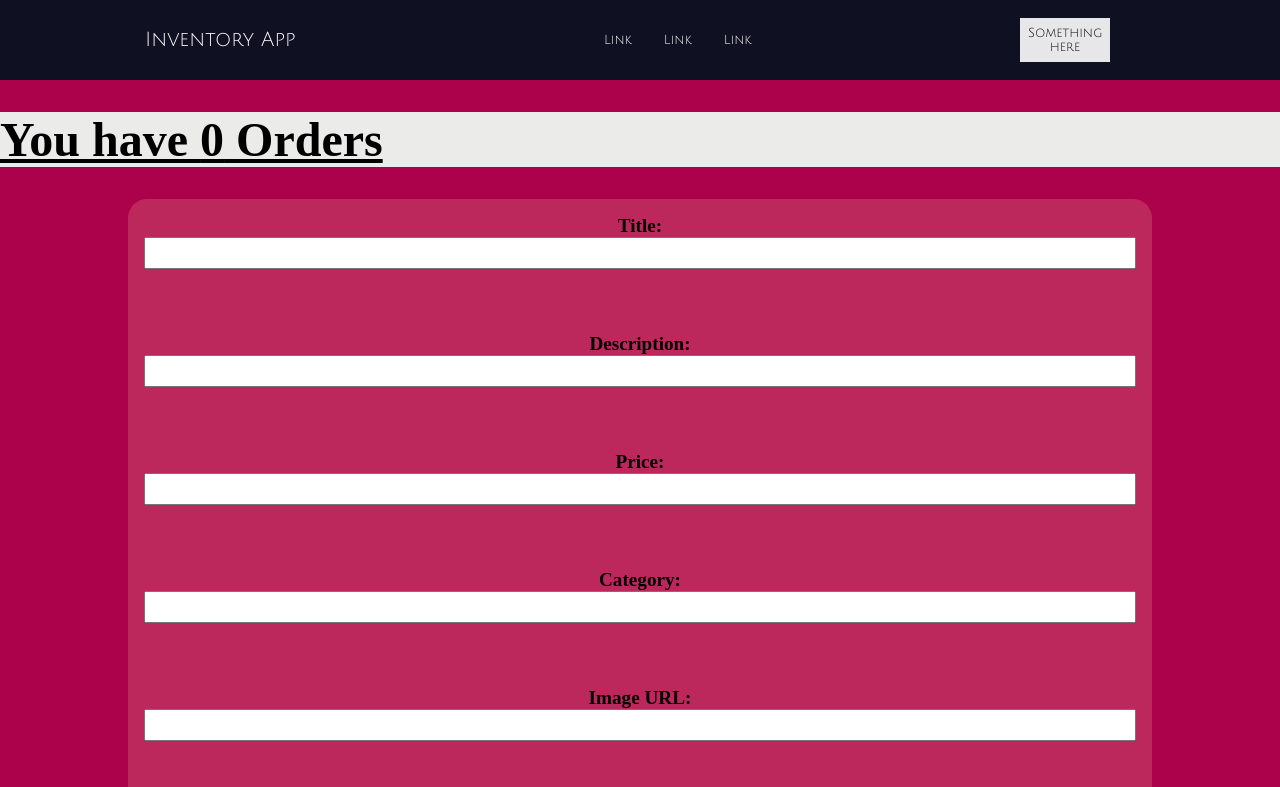
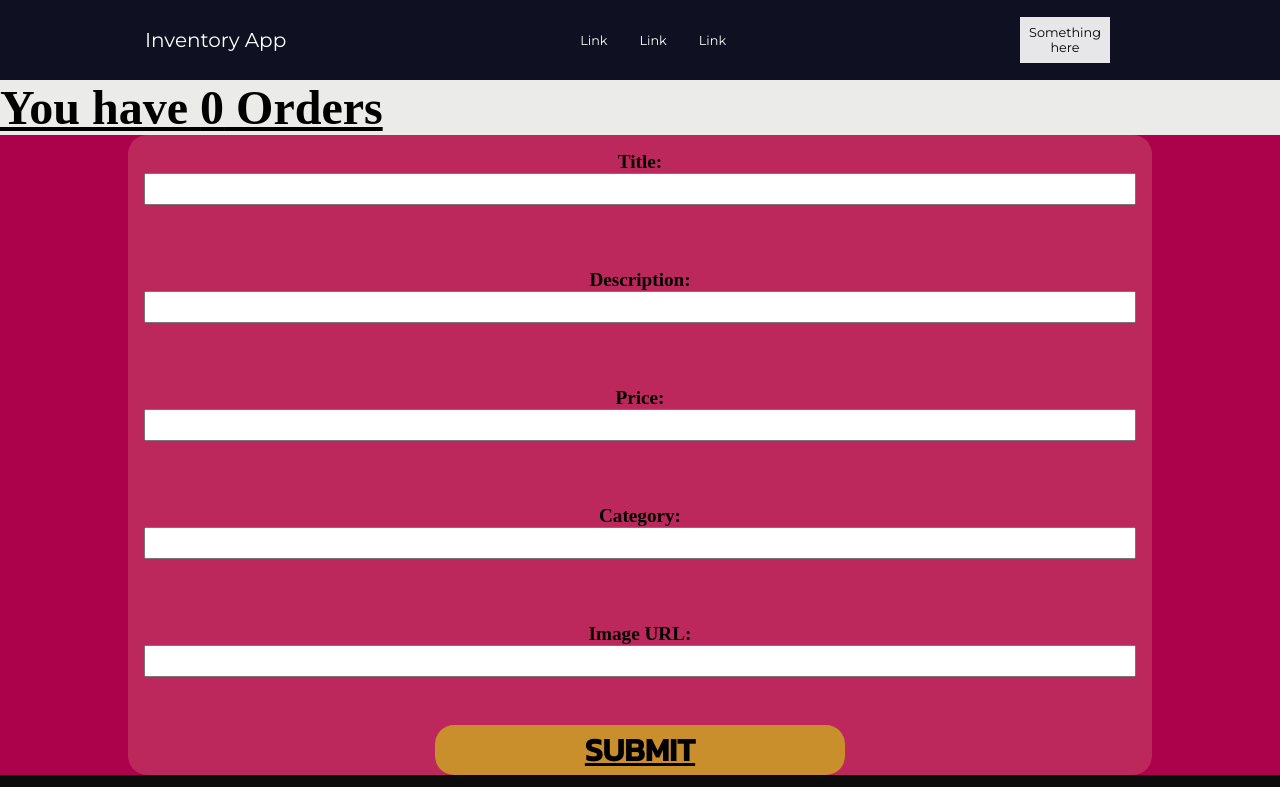
Before and after one commit to MultiverseRDGH/inventory-app, a React (Create React App) app in the folder public/react-app/: page /items/new in a window 1280 px wide. Shown: the top 787 px of the page. Built offline with nearby package versions, Linux system fonts and the light colour scheme; a web font is replaced by a local one.

Commit message:
Added general styles & font to body

```diff
--- a/public/react-app/src/App.css
+++ b/public/react-app/src/App.css
@@ -1,38 +1,8 @@
-.App {
-  text-align: center;
+@import url('https://fonts.googleapis.com/css2?family=Montserrat:wght@100;200;300;400;500;600;700;800;900&display=swap');
+
+* {
+  box-sizing: border-box;
+  margin: 0;
+  padding: 0;
+  font-family: 'Montserrat', sans-serif;
 }
-
-.App-logo {
-  height: 40vmin;
-  pointer-events: none;
-}
-
-@media (prefers-reduced-motion: no-preference) {
-  .App-logo {
-    animation: App-logo-spin infinite 20s linear;
-  }
-}
-
-.App-header {
-  background-color: #282c34;
-  min-height: 100vh;
-  display: flex;
-  flex-direction: column;
-  align-items: center;
-  justify-content: center;
-  font-size: calc(10px + 2vmin);
-  color: white;
-}
-
-.App-link {
-  color: #61dafb;
-}
-
-@keyframes App-logo-spin {
-  from {
-    transform: rotate(0deg);
-  }
-  to {
-    transform: rotate(360deg);
-  }
-}
```
